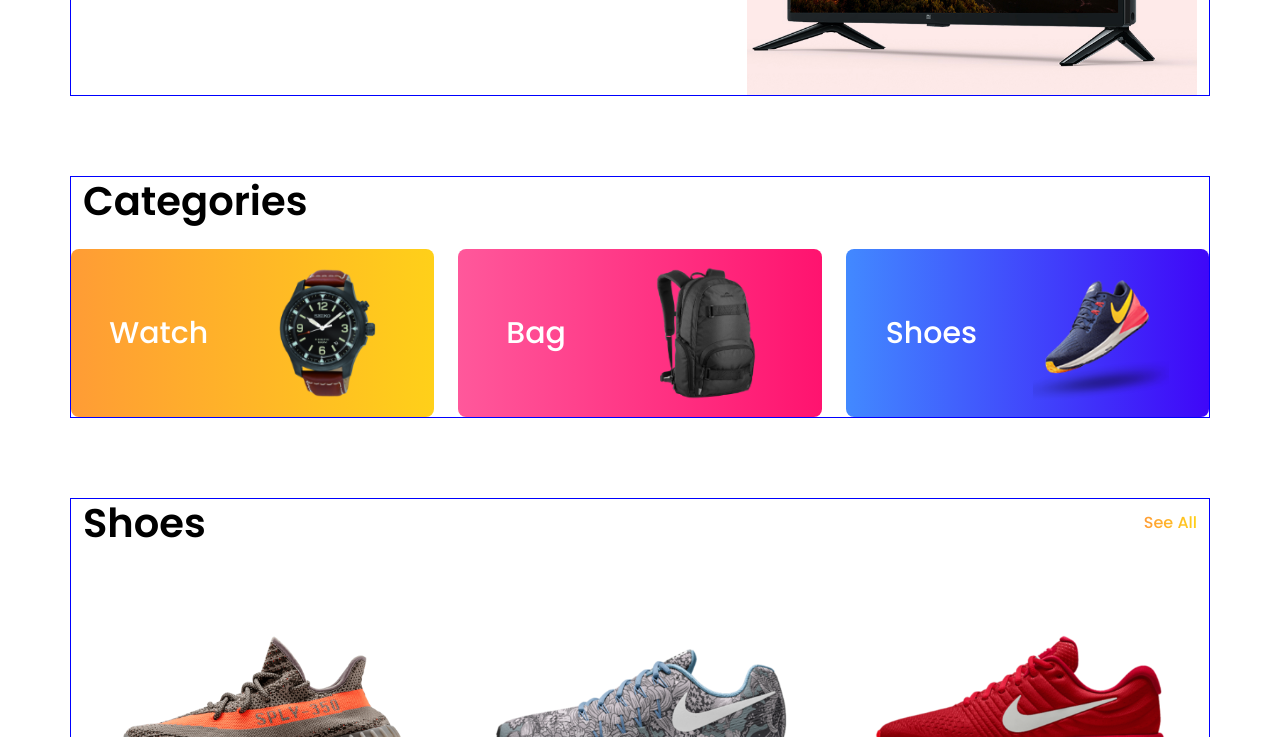
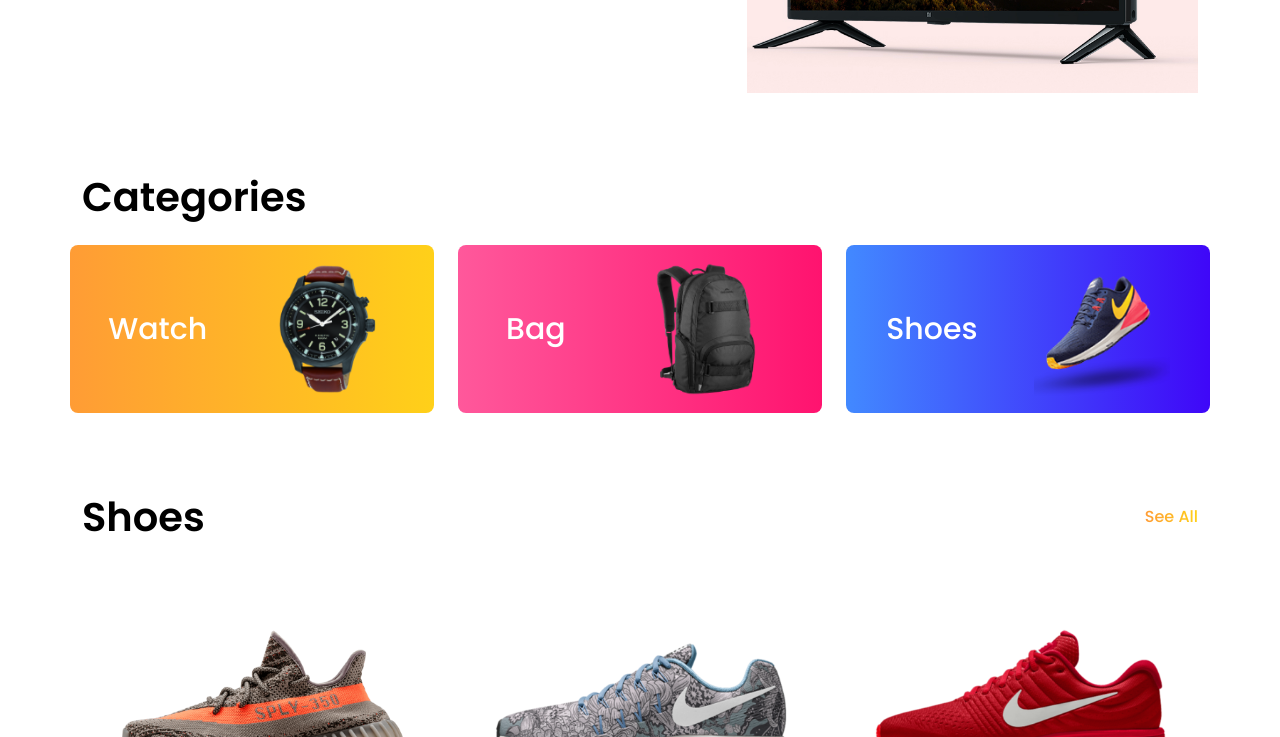
Before and after one commit to hasiburrahmanbiplab/panda-ecommerce, a plain HTML site: page index.html in a window 1280 px wide. Shown: the part 536-1273 px from the top of the page. Drawn offline with nearby package versions, Linux system fonts and the light colour scheme.

Commit message:
remove border

```diff
--- a/css/style.css
+++ b/css/style.css
@@ -31,9 +31,6 @@ li{
 a{
     display: inline-block;
     text-decoration: none;
-}
-.container{
-    border: 1px solid blue;
 }
 .section-h1{
     font-size: 60px;
```
